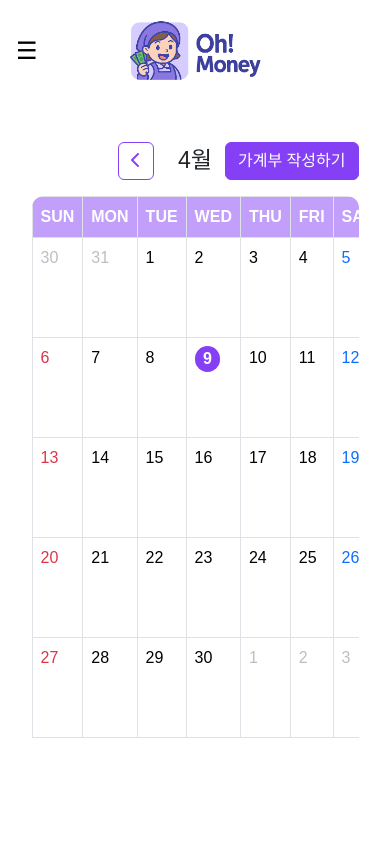
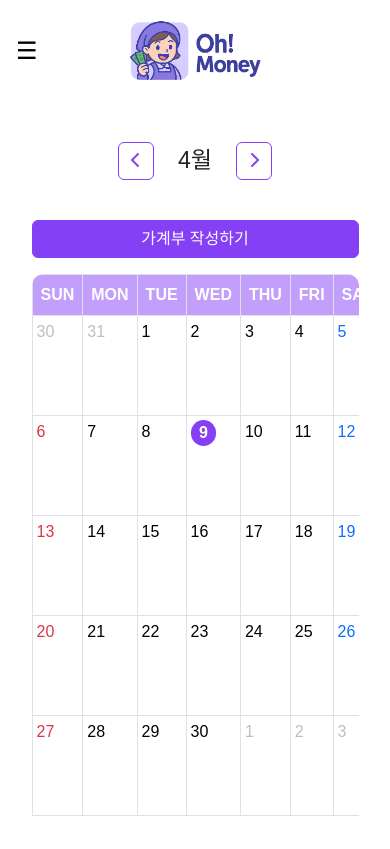
Before and after one commit to gaeguul/ohmoney, a Vue app: page /home in a window 390 px wide. Built offline with nearby package versions, Linux system fonts and the light colour scheme; no server answers; a web font is replaced by a local one.

Commit message:
style #19 - 반응형 디자인 수정

```diff
--- a/src/components/calendar/CalendarHeader.vue
+++ b/src/components/calendar/CalendarHeader.vue
@@ -1,17 +1,20 @@
 <template>
-  <div class="d-flex justify-content-center align-items-center gap-4 mb-3 position-relative">
-    <div class="d-flex justify-content-center align-items-center gap-4">
-      <button class="btn" @click="prevMonth">
+  <div
+    class="calendar-header-wrapper d-flex align-items-center justify-content-center gap-4 mb-3 flex-wrap"
+  >
+    <!-- 월 이동 버튼 -->
+    <div class="d-flex align-items-center gap-4">
+      <button class="btn btn-outline-primary" @click="prevMonth">
         <i class="fa-solid fa-chevron-left"></i>
       </button>
-      <h3>{{ month + 1 }}월</h3>
-      <button class="btn" @click="nextMonth">
+      <h3 class="mb-0">{{ month + 1 }}월</h3>
+      <button class="btn btn-outline-primary" @click="nextMonth">
         <i class="fa-solid fa-chevron-right"></i>
       </button>
     </div>
-    <button class="btn position-absolute writeBtn" @click="handleClickWrite">
-      가계부 작성하기
-    </button>
+
+    <!-- 가계부 작성 버튼 -->
+    <button class="btn writeBtn ms-auto" @click="handleClickWrite">가계부 작성하기</button>
   </div>
 </template>
 
@@ -70,7 +73,50 @@ button:hover {
   color: white;
 }
 
+/* 호버 시 배경 */
 .writeBtn:hover {
   background-color: var(--color-purple-200);
 }
+
+/* 미디어쿼리: 760px 이하 → 버튼 아래로 */
+@media (max-width: 760px) {
+  .writeBtn {
+    position: static;
+    width: 100%;
+    margin-top: 1rem;
+  }
+
+  .d-flex.justify-content-center.align-items-center.gap-4.mb-3.position-relative {
+    flex-direction: column;
+    gap: 0.5rem;
+  }
+}
+
+/* 미디어쿼리: 640px 이하 → 버튼 다시 옆으로 */
+@media (max-width: 640px) {
+  .writeBtn {
+    position: absolute;
+    right: 0;
+    width: auto;
+    margin-top: 0;
+  }
+
+  .d-flex.justify-content-center.align-items-center.gap-4.mb-3.position-relative {
+    flex-direction: row;
+  }
+}
+
+/* 미디어쿼리: 505px 이하 → 버튼 아래로 */
+@media (max-width: 505px) {
+  .writeBtn {
+    position: static;
+    width: 100%;
+    margin-top: 1rem;
+  }
+
+  .d-flex.justify-content-center.align-items-center.gap-4.mb-3.position-relative {
+    flex-direction: column;
+    gap: 0.5rem;
+  }
+}
 </style>
--- a/src/components/calendar/CalendarTable.vue
+++ b/src/components/calendar/CalendarTable.vue
@@ -133,6 +133,11 @@ const isCurrentMonth = (date) => {
 </script>
 
 <style scoped>
+table {
+  min-width: 313px;
+  width: 100%;
+}
+
 td {
   height: 100px;
   vertical-align: middle;
@@ -152,6 +157,7 @@ tbody td:hover {
 .calendar-wrapper {
   border-radius: 12px;
   overflow: hidden;
+  overflow-x: auto;
 }
 
 .selected-date {
@@ -181,4 +187,30 @@ tbody td:hover {
 .text-muted {
   opacity: 0.4;
 }
+
+@media (max-width: 866px) {
+  .textIncome,
+  .textExpense {
+    font-size: 10px;
+  }
+}
+
+@media (max-width: 640px) {
+  .textIncome,
+  .textExpense {
+    font-size: 0.7rem;
+    white-space: nowrap;
+  }
+
+  td {
+    padding: 0.25rem;
+  }
+}
+
+@media (max-width: 478px) {
+  .textIncome,
+  .textExpense {
+    font-size: 0.6rem;
+  }
+}
 </style>
```
